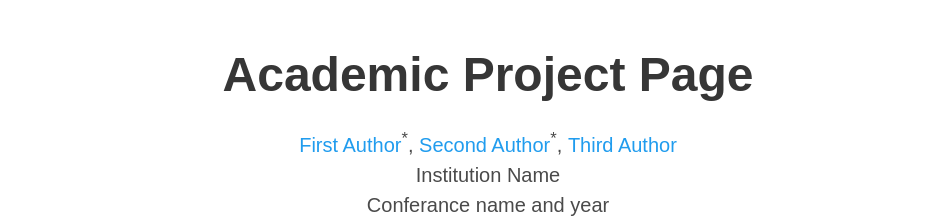
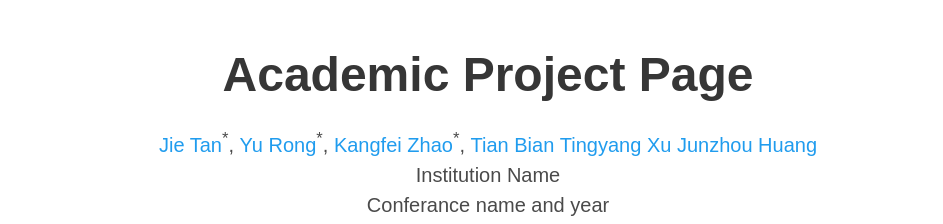
Before and after one commit to NLAMMR/NLAMMR.github.io, a plain HTML site: page index.html in a window 1280 px wide. Shown: the top 224 px of the page, without its empty margins (152-1095 px from the left). Drawn offline with nearby package versions, Linux system fonts and the light colour scheme; some icons are missing; a web font is replaced by a local one.

Commit message:
update author name

```diff
--- a/index.html
+++ b/index.html
@@ -56,12 +56,17 @@
             <div class="is-size-5 publication-authors">
               <!-- Paper authors -->
               <span class="author-block">
-                <a href="FIRST AUTHOR PERSONAL LINK" target="_blank">First Author</a><sup>*</sup>,</span>
-                <span class="author-block">
-                  <a href="SECOND AUTHOR PERSONAL LINK" target="_blank">Second Author</a><sup>*</sup>,</span>
-                  <span class="author-block">
-                    <a href="THIRD AUTHOR PERSONAL LINK" target="_blank">Third Author</a>
-                  </span>
+                <a href="FIRST AUTHOR PERSONAL LINK" target="_blank">Jie Tan</a><sup>*</sup>,</span>
+              <span class="author-block">
+                <a href="SECOND AUTHOR PERSONAL LINK" target="_blank">Yu Rong</a><sup>*</sup>,</span>
+              <span class="author-block">
+                <a href="THIRD AUTHOR PERSONAL LINK" target="_blank">Kangfei Zhao</a><sup>*</sup>,</span>
+              <span class="author-block">
+                <a href="THIRD AUTHOR PERSONAL LINK" target="_blank">Tian Bian</a></span>
+              <span class="author-block">
+                <a href="THIRD AUTHOR PERSONAL LINK" target="_blank">Tingyang Xu</a></span>
+              <span class="author-block">
+                <a href="THIRD AUTHOR PERSONAL LINK" target="_blank">Junzhou Huang</a></span>
                   </div>
 
                   <div class="is-size-5 publication-authors">
```
